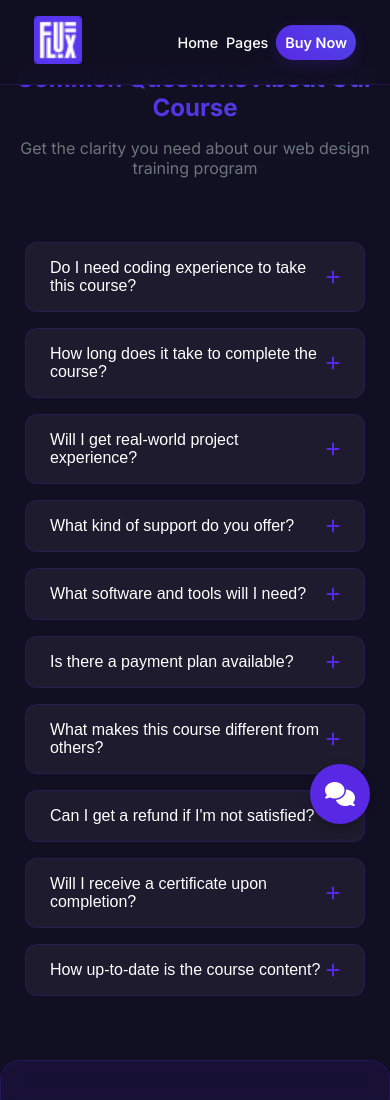
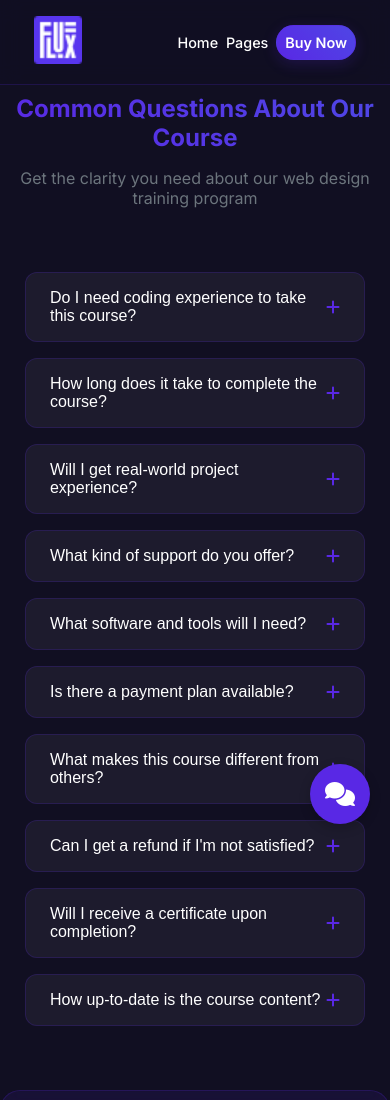
Before and after one commit to mcObd/template1, a plain HTML site: page FAQs.html in a window 390 px wide. Shown: the top 1100 px of the page. Drawn offline with nearby package versions, Linux system fonts and the light colour scheme.

Commit message:
Update background color for improved visibility and add responsive margin for mobile in FAQs and about pages

```diff
--- a/CSS/style.css
+++ b/CSS/style.css
@@ -91,7 +91,7 @@ body {
   top: 0;
   left: 0;
   width: 100%;
-  background-color: rgba(17, 15, 34, 0.95);
+  background-color: rgba(17, 15, 34, 0.5);
   backdrop-filter: blur(10px);
   padding: 1rem;
   z-index: 999;
--- a/FAQs.html
+++ b/FAQs.html
@@ -77,6 +77,13 @@
         </script>
     </head>
 <body>
+    <style>
+        @media (max-width: 768px) {
+          body{
+           margin-top: 30px;
+          }
+        }
+      </style>
 
      <!-- Navigation -->
      <nav class="navbar">
```
Also changed, not shown: about.html (+7 -0 lines).
